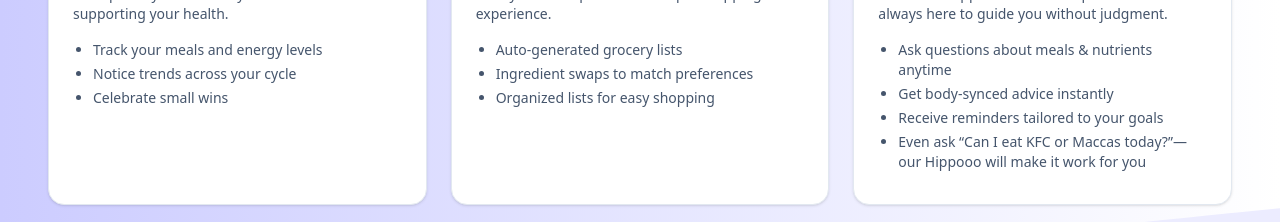
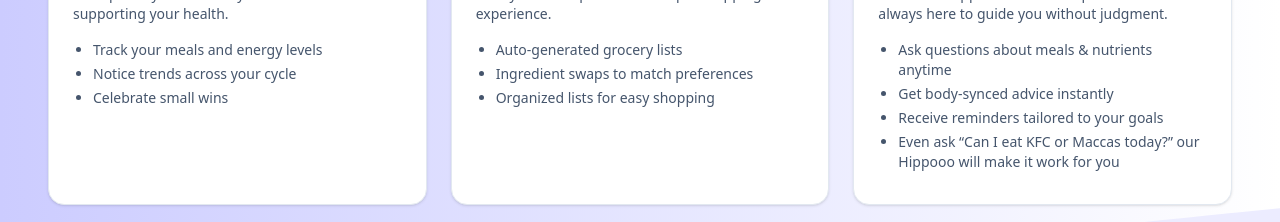
Before and after one commit to innarageneral/innara-website, a Next.js app: page / in a window 1280 px wide. Shown: the part 2240-2462 px from the top of the page. Built offline with nearby package versions, Linux system fonts and the light colour scheme.

Commit message:
Update page.js

```diff
--- a/src/app/page.js
+++ b/src/app/page.js
@@ -5,7 +5,7 @@ import Image from "next/image";
 import { useState, useCallback } from "react";
 import React, { useRef, useEffect } from "react";
 import { Send, MessageCircle, X } from "lucide-react";
-import { Input } from "../components/ui/Input";
+import { Input } from "../components/ui/Input.jsx";
 import { Heart, Sparkles, Crown, Check } from "lucide-react";
 import { Button } from "../components/ui/Button.jsx";
 
@@ -449,7 +449,7 @@ export default function Home() {
                 "Ask questions about meals & nutrients anytime",
                 "Get body-synced advice instantly",
                 "Receive reminders tailored to your goals",
-                "Even ask “Can I eat KFC or Maccas today?”—our Hippooo will make it work for you",
+                "Even ask “Can I eat KFC or Maccas today?” our Hippooo will make it work for you",
               ],
             },
           ].map((f, i) => (
```
